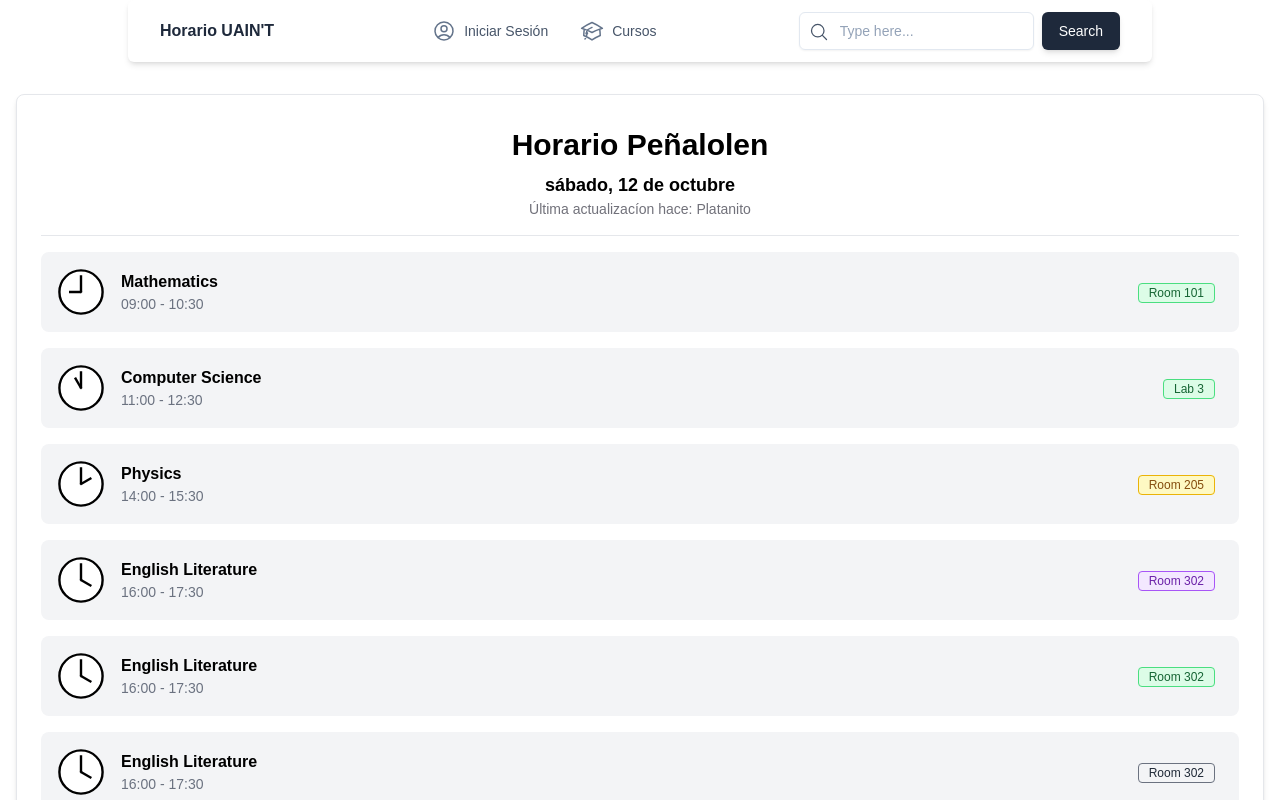
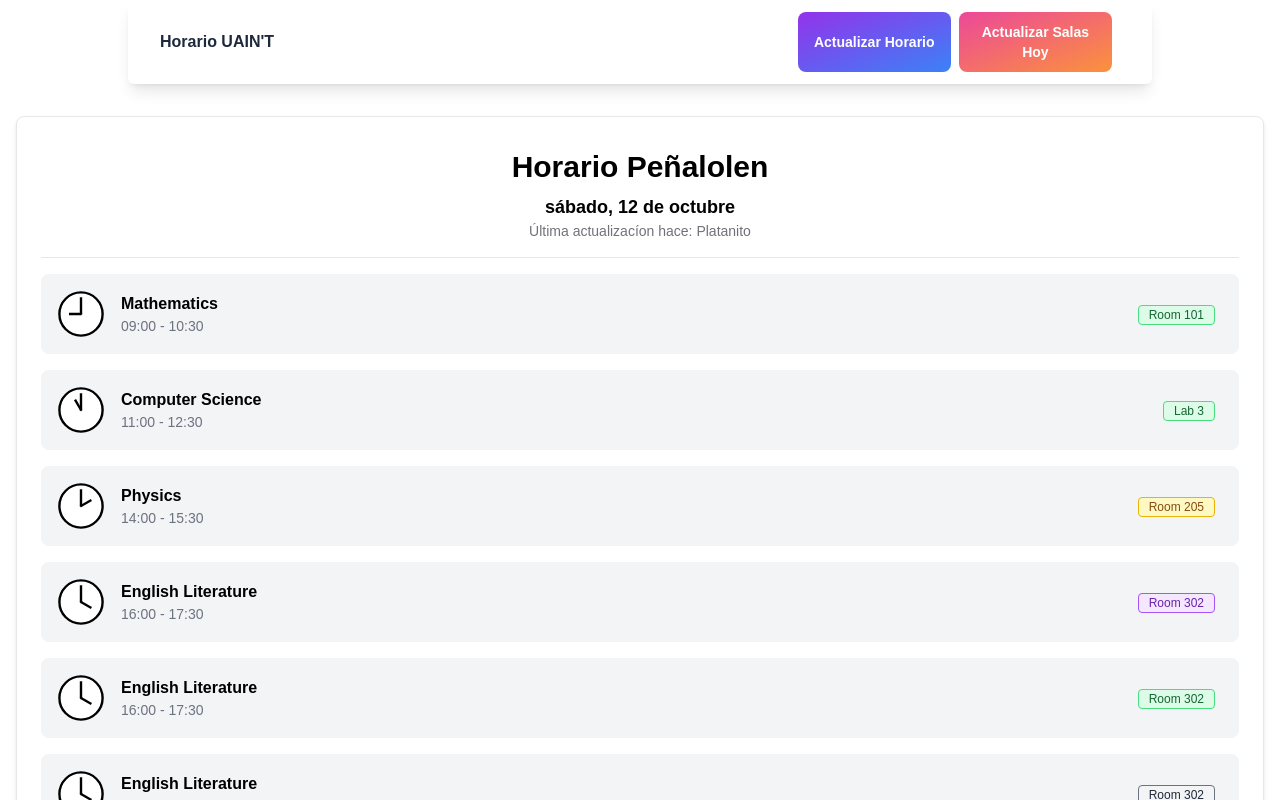
Before and after one commit to Tomas-Gaete/proyecto_ing_software, a Next.js app: page / in a window 1280 px wide. Shown: the top 800 px of the page. Built offline with nearby package versions, Linux system fonts and the light colour scheme.

Commit message:
added button to update schedule

```diff
--- a/app/components/Nav.tsx
+++ b/app/components/Nav.tsx
@@ -3,88 +3,47 @@ import { useState } from "react";
 
 export default function Nav() {
 	const [isOpen, setIsOpen] = useState(false);
+
+	const updateUserSchedule = async () => {
+		// Update the user's schedule
+	}
+
+	const updateDaySchedule = async () => {
+		// Update the room's schedule
+	}
+
+
 	return (
-    <nav className="block w-full max-w-screen-lg px-4 py-2 mx-auto bg-white dark:bg-black  shadow-md rounded-md lg:px-8 lg:py-3 ">
+		<nav className="block w-full max-w-screen-lg px-4 py-2 mx-auto bg-white dark:bg-black dark:shadow-[#212121] shadow-lg rounded-md lg:px-8 lg:py-3 ">
 			<div className="container flex flex-wrap items-center justify-between mx-auto text-slate-800 dark:text-gray-200">
 				<a
-          href="#"
+					href="/"
 					className="mr-4 block cursor-pointer py-1.5 text-base  dark:text-gray-200 text-slate-800 font-semibold"
 				>
 					Horario UAIN'T
 				</a>
 				<div className="hidden lg:block">
-          <ul className="flex flex-col gap-2 mt-2 mb-4 lg:mb-0 lg:mt-0 lg:flex-row lg:items-center lg:gap-6">
-            <li className="flex items-center p-1 text-sm gap-x-2  dark:text-gray-200 text-slate-600">
-              <svg
-                xmlns="http://www.w3.org/2000/svg"
-                fill="none"
-                viewBox="0 0 24 24"
-                strokeWidth="1.5"
-                stroke="currentColor"
-                className="h-6 w-6 text-slate-500"
+
+
+				</div>
+				<div className="items-center hidden gap-x-2 lg:flex ">
+					<div className="w-full flex flex-row max-w-sm min-w-[200px]">
+					<button
+							type="button"
+							onClick={updateUserSchedule}
+							className="text-white w-full bg-gradient-to-br from-purple-600 to-blue-500 hover:bg-gradient-to-bl focus:ring-4 focus:outline-none focus:ring-blue-300 dark:focus:ring-blue-800 font-bold rounded-lg text-sm px-3 py-2.5 text-center me-2 "
 						>
-                <path
-                  strokeLinecap="round"
-                  strokeLinejoin="round"
-                  d="M17.982 18.725A7.488 7.488 0 0 0 12 15.75a7.488 7.488 0 0 0-5.982 2.975m11.963 0a9 9 0 1 0-11.963 0m11.963 0A8.966 8.966 0 0 1 12 21a8.966 8.966 0 0 1-5.982-2.275M15 9.75a3 3 0 1 1-6 0 3 3 0 0 1 6 0Z"
-                />
-              </svg>
-              <a href="login" className="flex items-center">
-                Iniciar Sesión
-              </a>
-            </li>
-            <li className="flex items-center p-1 text-sm gap-x-2 text-slate-600">
-              <svg
-                xmlns="http://www.w3.org/2000/svg"
-                fill="none"
-                viewBox="0 0 24 24"
-                strokeWidth="1.5"
-                stroke="currentColor"
-                className="h-6 w-6 text-slate-500"
+							Actualizar Horario
+						</button>
+						<button
+							type="button"
+							onClick={updateDaySchedule}
+							className="text-white w-full bg-gradient-to-br from-pink-500 to-orange-400 hover:bg-gradient-to-bl focus:ring-4 focus:outline-none focus:ring-pink-200 dark:focus:ring-pink-800 font-bold rounded-lg text-sm px-3 py-2.5 text-center me-2"
 						>
-                <path
-                  strokeLinecap="round"
-                  strokeLinejoin="round"
-                  d="M4.26 10.147a60.438 60.438 0 0 0-.491 6.347A48.62 48.62 0 0 1 12 20.904a48.62 48.62 0 0 1 8.232-4.41 60.46 60.46 0 0 0-.491-6.347m-15.482 0a50.636 50.636 0 0 0-2.658-.813A59.906 59.906 0 0 1 12 3.493a59.903 59.903 0 0 1 10.399 5.84c-.896.248-1.783.52-2.658.814m-15.482 0A50.717 50.717 0 0 1 12 13.489a50.702 50.702 0 0 1 7.74-3.342M6.75 15a.75.75 0 1 0 0-1.5.75.75 0 0 0 0 1.5Zm0 0v-3.675A55.378 55.378 0 0 1 12 8.443m-7.007 11.55A5.981 5.981 0 0 0 6.75 15.75v-1.5"
-                />
-              </svg>
-              <a href="#" className="flex items-center">
-                Cursos
-              </a>
-            </li>
-          </ul>
+							Actualizar Salas Hoy
+						</button>
+
 					</div>
-        <div className="items-center hidden gap-x-2 lg:flex">
-          <div className="w-full max-w-sm min-w-[200px]">
-            <div className="relative">
-              <svg
-                xmlns="http://www.w3.org/2000/svg"
-                fill="none"
-                viewBox="0 0 24 24"
-                strokeWidth="1.5"
-                stroke="currentColor"
-                className="absolute w-5 h-5 top-2.5 left-2.5 text-slate-600"
-              >
-                <path
-                  strokeLinecap="round"
-                  strokeLinejoin="round"
-                  d="m21 21-5.197-5.197m0 0A7.5 7.5 0 1 0 5.196 5.196a7.5 7.5 0 0 0 10.607 10.607Z"
-                />
-              </svg>
-              <input
-                type="text"
-                className="w-full pl-10 pr-3 py-2 bg-transparent placeholder:text-slate-400 text-slate-600 text-sm border border-slate-200 rounded-md transition duration-300 ease focus:outline-none focus:border-slate-400 hover:border-slate-300 shadow-sm focus:shadow"
-                placeholder="Type here..."
-              />
-            </div>
-          </div>
-          <button
-            onClick={() => setIsOpen(!isOpen)}
-            className="rounded-md bg-slate-800 py-2 px-4 border border-transparent text-center text-sm text-white transition-all shadow-md hover:shadow-lg focus:bg-slate-700 focus:shadow-none active:bg-slate-700 hover:bg-slate-700 active:shadow-none disabled:pointer-events-none disabled:opacity-50 disabled:shadow-none"
-            type="button"
-          >
-            Search
-          </button>
 				</div>
 				<button
 					onClick={() => setIsOpen(!isOpen)}
@@ -109,27 +68,25 @@ export default function Nav() {
 				</button>
 			</div>
 			<div className={`${isOpen ? "block" : "hidden"} w-full`}>
-        <ul className="flex flex-col gap-2 mt-2 mb-4 lg:mb-0 lg:mt-0 lg:flex-row lg:items-center lg:gap-6">
+				<ul className="flex flex-col border-t-2 dark:border-gray-200 border-black gap-2 mt-2 mb-4 lg:mb-0 lg:mt-0 lg:flex-row lg:items-center lg:gap-6">
 					{/* Add each list item here */}
 					<li className="flex items-center p-1 text-sm gap-x-2 dark:text-gray-200 text-slate-600">
-            <a href="#" className="flex items-center">
-              Pages
-            </a>
+						<button
+							type="button"
+							onClick={updateUserSchedule}
+							className="text-white w-full bg-gradient-to-br from-purple-600 to-blue-500 hover:bg-gradient-to-bl focus:ring-4 focus:outline-none focus:ring-blue-300 dark:focus:ring-blue-800 font-medium rounded-lg text-sm px-5 py-2.5 text-center me-2 mt-2"
+						>
+							Actualizar Horario
+						</button>
 					</li>
-          <li className="flex items-center p-1 text-sm gap-x-2  dark:text-gray-200 text-slate-600">
-            <a href="/login" className="flex items-center">
-              Iniciar Sesión
-            </a>
-          </li>
-          <li className="flex items-center p-1 text-sm gap-x-2  dark:text-gray-200 text-slate-600">
-            <a href="#" className="flex items-center">
-              Blocks
-            </a>
-          </li>
-          <li className="flex items-center p-1 text-sm gap-x-2  dark:text-gray-200 text-slate-600">
-            <a href="#" className="flex items-center">
-              Docs
-            </a>
+					<li className="flex items-center p-1 text-sm gap-x-2 dark:text-gray-200 text-slate-600">
+						<button
+							type="button"
+							onClick={updateDaySchedule}
+							className="text-white w-full bg-gradient-to-br from-pink-500 to-orange-400 hover:bg-gradient-to-bl focus:ring-4 focus:outline-none focus:ring-pink-200 dark:focus:ring-pink-800 font-medium rounded-lg text-sm px-5 py-2.5 text-center me-2"
+						>
+							Actualizar Salas Hoy
+						</button>
 					</li>
 				</ul>
 			</div>
```
Also changed, not shown: app/page.tsx (indentation only). Lines whose indentation alone changed are shown as unchanged.
